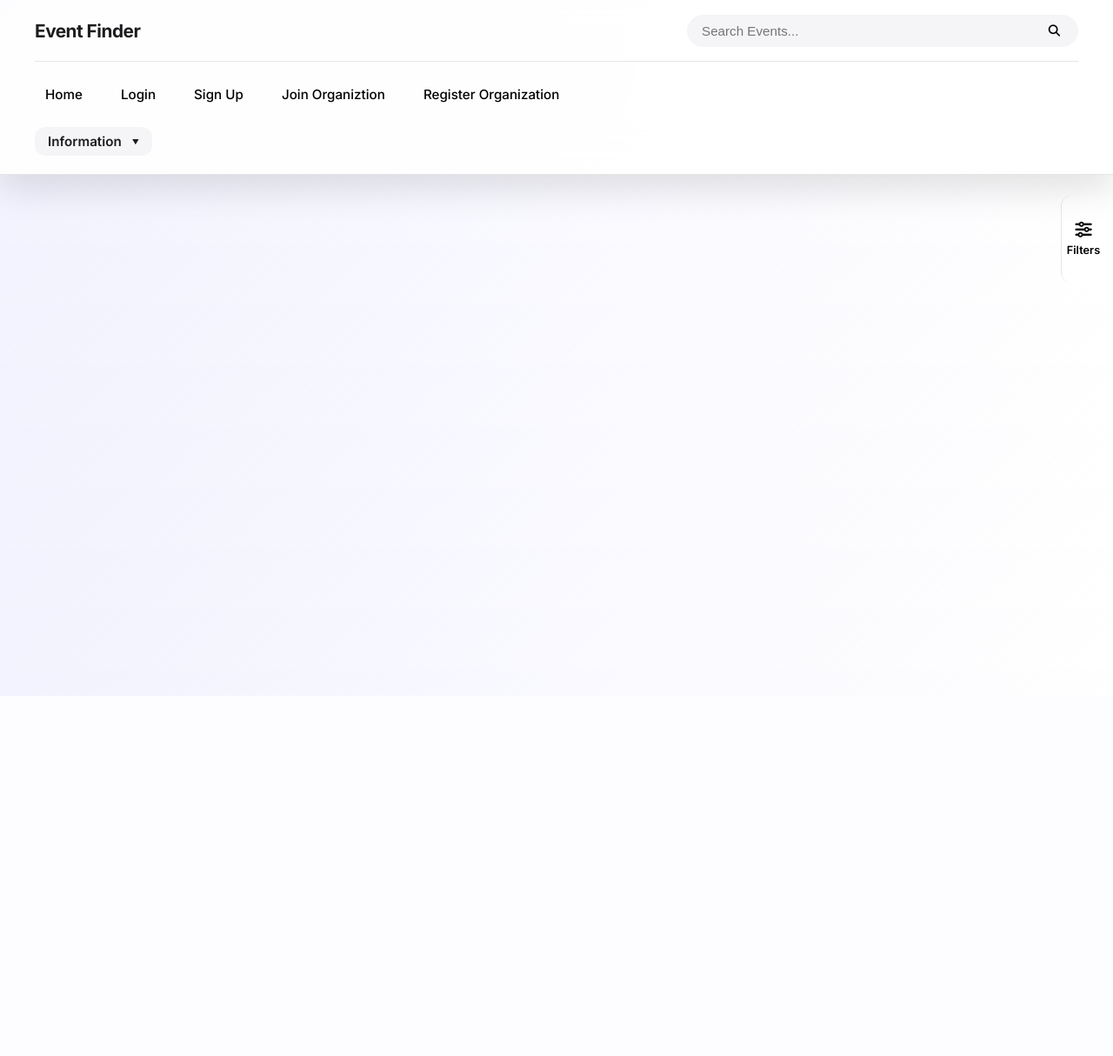
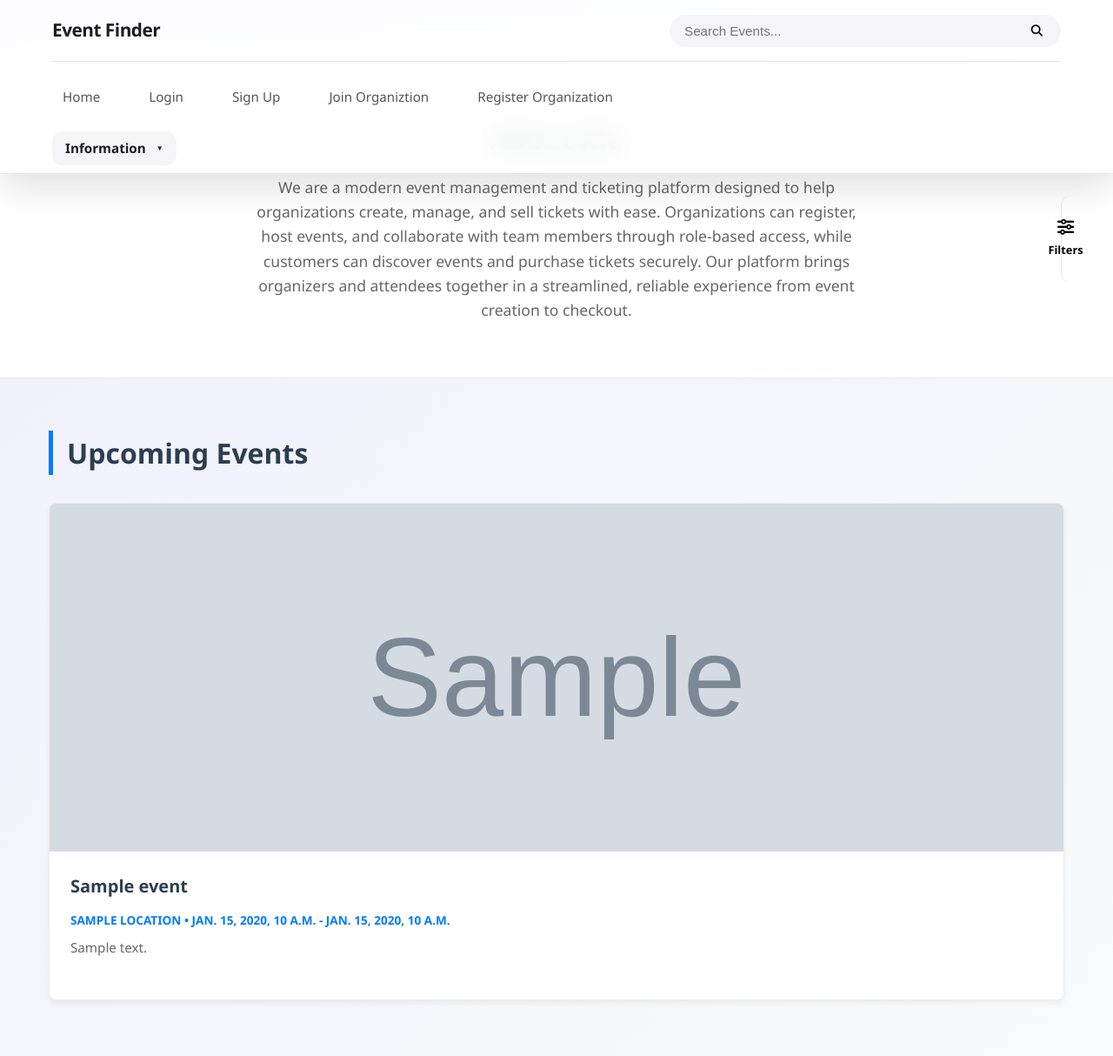
Before and after one commit to JesseSinti/DjangoUnit2Project, a Django app: template Django_Unit_Project_2/App/templates/home.html in a window 1280 px wide. Shown: the whole page at 87% size. Before the commit the page ends 322 px from the top, so only its background shows below. Run offline with Django 5.2, Linux system fonts and the light colour scheme; the template is opened without the code that fills it: most values are stand-ins (such as "Sample title", 1, 10 or a date in 2020); grey boxes marked "Sample" are stand-in pictures.

Commit message:
fixed filter on base.html

```diff
--- /dev/null
+++ b/Django_Unit_Project_2/App/static/home.css
@@ -0,0 +1,185 @@
+
+* {
+    margin: 0;
+    padding: 0;
+    box-sizing: border-box;
+}
+
+body {
+    font-family: 'Segoe UI', Roboto, Helvetica, Arial, sans-serif;
+    line-height: 1.6;
+    color: #333;
+    background-color: #f8f9fa;
+}
+
+a {
+    text-decoration: none;
+    color: inherit;
+}
+
+
+.navbar {
+    background-color: #ffffff;
+    padding: 1rem 2rem;
+    display: flex;
+    justify-content: space-between;
+    align-items: center;
+    box-shadow: 0 2px 4px rgba(0,0,0,0.05);
+    position: sticky;
+    top: 0;
+    z-index: 1000;
+}
+
+.logo {
+    font-size: 1.5rem;
+    font-weight: 700;
+    color: #2c3e50;
+}
+
+.nav-links {
+    list-style: none;
+    display: flex;
+    gap: 2rem;
+}
+
+.nav-links a {
+    font-weight: 500;
+    color: #555;
+    transition: color 0.3s ease;
+}
+
+.nav-links a:hover {
+    color: #007bff;
+}
+
+
+.about-section {
+    background-color: #ffffff;
+    padding: 4rem 2rem;
+    text-align: center;
+    border-bottom: 1px solid #eaeaea;
+}
+
+.container {
+    max-width: 1200px;
+    margin: 0 auto;
+    padding: 0 1rem;
+}
+
+.section-title {
+    font-size: 2rem;
+    margin-bottom: 1rem;
+    color: #2c3e50;
+}
+
+.about-text {
+    max-width: 700px;
+    margin: 0 auto;
+    color: #666;
+    font-size: 1.1rem;
+}
+
+
+.spacer {
+    height: 60px;
+    background-color: transparent;
+}
+
+
+.events-section {
+    padding-bottom: 4rem;
+}
+
+.events-header {
+    margin-bottom: 2rem;
+    text-align: left;
+    border-left: 5px solid #007bff;
+    padding-left: 1rem;
+}
+
+
+.events-grid {
+    display: grid;
+    grid-template-columns: repeat(auto-fit, minmax(300px, 1fr));
+    gap: 2rem;
+}
+
+
+.event-card {
+    background: #ffffff;
+    border-radius: 8px;
+    overflow: hidden;
+    box-shadow: 0 4px 6px rgba(0,0,0,0.05);
+    transition: transform 0.2s ease, box-shadow 0.2s ease;
+    border: 1px solid #eee;
+}
+
+.event-card:hover {
+    transform: translateY(-5px);
+    box-shadow: 0 10px 15px rgba(0,0,0,0.1);
+}
+
+.event-image img {
+    width: 100%;
+    height: 100%;
+    object-fit: cover;
+    display: block;
+}
+
+
+.event-image {
+    height: 25rem;
+    background-color: #e9ecef;
+    display: flex;
+    align-items: center;
+    justify-content: center;
+    color: #adb5bd;
+}
+
+.event-content {
+    padding: 1.5rem;
+}
+
+.event-date {
+    font-size: 0.85rem;
+    color: #007bff;
+    font-weight: 600;
+    text-transform: uppercase;
+    margin-bottom: 0.5rem;
+    display: block;
+}
+
+.event-title {
+    font-size: 1.25rem;
+    margin-bottom: 0.75rem;
+    color: #2c3e50;
+}
+
+.event-desc {
+    font-size: 0.95rem;
+    color: #666;
+    margin-bottom: 1.5rem;
+}
+
+.btn-link {
+    display: inline-block;
+    color: #2c3e50;
+    font-weight: 600;
+    font-size: 0.9rem;
+    border-bottom: 2px solid #007bff;
+}
+
+@media (max-width: 768px) {
+    .navbar {
+        flex-direction: column;
+        gap: 1rem;
+    }
+
+    .events-header {
+        text-align: center;
+        border-left: none;
+        border-bottom: 5px solid #007bff;
+        padding-bottom: 0.5rem;
+        display: inline-block;
+    }
+}
--- a/Django_Unit_Project_2/App/templates/base.html
+++ b/Django_Unit_Project_2/App/templates/base.html
@@ -90,25 +90,25 @@
         <form method="get" id="locationsubmission" class="filter-form-group">
             <h4>Location</h4>
             <label for="location" class="location">City/State</label>
-            <input type="text" name="event__location" id="location" onchange="this.form.submit()">
+            <input type="text" name="location" id="location" onchange="this.form.submit()">
         </form>
 
         <form method="get" class="filter-form-group price-form">
             <h4>Price Range</h4>
             <div class="price-inputs">
                 <label for="minprice" class="minprice">Min:</label>
-                <input type="number" name="tickettier__min_price" min="0" default="0" id="minprice" onchange="this.form.submit()">
+                <input type="number" name="min_price" min="0" default="0" id="minprice" onchange="this.form.submit()">
             </div>
             <div class="price-inputs">
                 <label for="maxprice" class="maxprice">Max:</label>
-                <input type="number" name="tickettier__max_price" max="999999" default="0" id="maxprice" onchange="this.form.submit()">
+                <input type="number" name="max_price" max="999999" default="0" id="maxprice" onchange="this.form.submit()">
             </div>
         </form>
 
         <form method="get" class="filter-form-group">
             <h4>Time</h4>
             <label for="starttime" class="starttime">Start Time:</label>
-            <input type="text" name="event__start_time" id="starttime" onchange="this.form.submit()">
+            <input type="text" name="start_time" id="starttime" onchange="this.form.submit()">
         </form>
     </div>
 </details>
--- a/Django_Unit_Project_2/App/templates/home.html
+++ b/Django_Unit_Project_2/App/templates/home.html
@@ -1,9 +1,41 @@
 {% extends "base.html" %}
 {% load static %}
 {% block content %}
-{% if filter_active %}
-    {% for event in filter.qs %}
-        {{ event.title }}
-    {% endfor %}
-{% endif %}
+<link rel="stylesheet" href="{% static 'home.css' %}">
+    <section class="about-section" id="about">
+        <div class="container">
+            <h2 class="section-title">About Me</h2>
+            <p class="about-text">
+                We are a modern event management and ticketing platform designed
+                to help organizations create, manage, and sell tickets with ease.
+                Organizations can register, host events, and collaborate with team members
+                through role-based access, while customers can discover events and purchase tickets securely.
+                Our platform brings organizers and attendees together in a streamlined, reliable experience from event creation to checkout.
+            </p>
+        </div>
+    </section>
+
+    <div class="spacer"></div>
+
+    <section class="events-section" id="events">
+        <div class="container">
+            <div class="events-header">
+                <h2 class="section-title">Upcoming Events</h2>
+            </div>
+        {% for event in Events %}
+            <div class="events-grid">
+                <article class="event-card">
+                    <div class="event-image">
+                        <img src="{{ event.banner_image.url }}">
+                    </div>
+                    <div class="event-content">
+                        <h3 class="event-title">{{ event.title }}</h3>
+                        <span class="event-date">{{ event.location }} • {{ event.start_time }} - {{ event.end_time }}</span>
+                        <p class="event-desc">{{ event.description }}</p>
+                    </div>
+                </article>
+        {% endfor %}
+            </div>
+        </div>
+    </section>
 {% endblock content %}
--- a/Django_Unit_Project_2/Django_Unit_Project_2/urls.py
+++ b/Django_Unit_Project_2/Django_Unit_Project_2/urls.py
@@ -17,6 +17,8 @@ Including another URLconf
 from django.contrib import admin
 from django.urls import path
 from App import views as v
+from django.conf import settings
+from django.conf.urls.static import static
 
 urlpatterns = [
     path('admin/', admin.site.urls),
@@ -34,4 +36,4 @@ urlpatterns = [
     path('dashboard/customer/', v.customer_dashboard, name='customer_dashboard'),
     path('dashboard/org/<int:org_id>/user/', v.user_dashboard, name='org_user_dashboard'),
     path('organization/select/', v.choose_organization, name='choose_organization'),
-]
+] + static(settings.MEDIA_URL, document_root=settings.MEDIA_ROOT)
```
Also changed, not shown: Django_Unit_Project_2/App/filters.py (+29 -7 lines), Django_Unit_Project_2/App/forms.py (+10 -2 lines), Django_Unit_Project_2/App/views.py (+4 -3 lines), Django_Unit_Project_2/db.sqlite3, Django_Unit_Project_2/media/event_images/SilentWatch_RNObooY.png (added).
